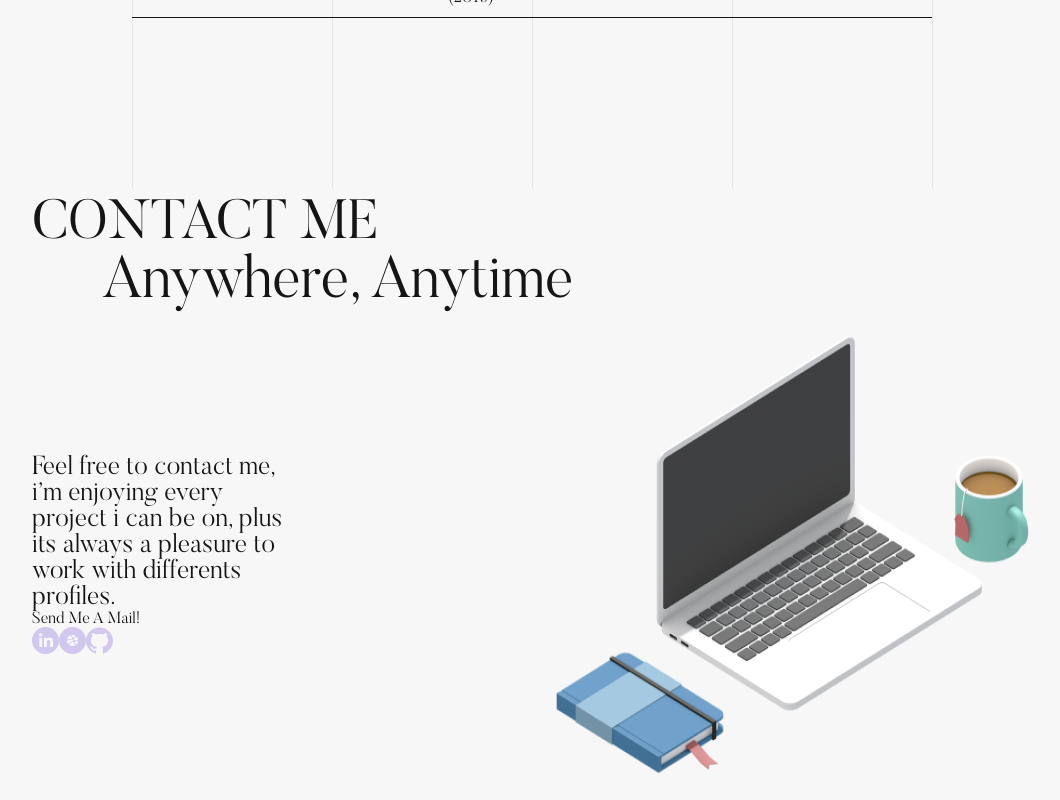
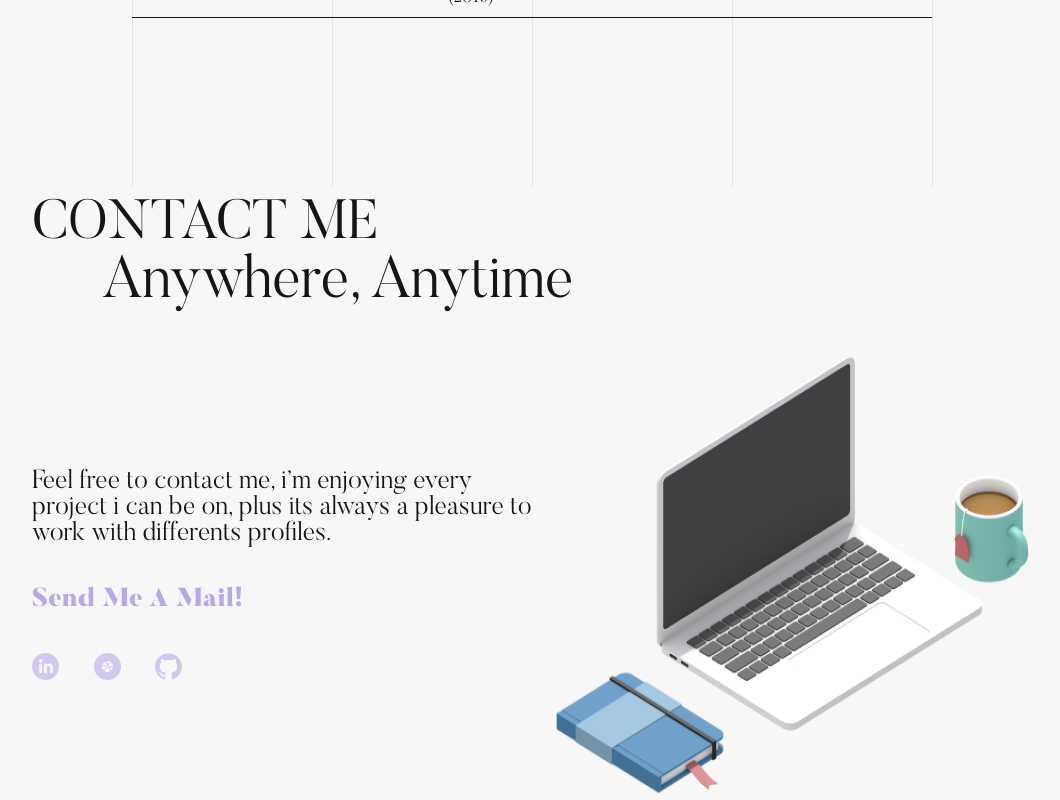
Before and after one commit to MaevaWolff/LinaBLIDI-portfolio, a React (Create React App) app: page / in a window 1280 px wide. Shown: the part 1412-2212 px from the top of the page, without its empty margins (108-1168 px from the left). Built offline with nearby package versions, Linux system fonts and the light colour scheme.

Commit message:
add style just need to same rework of desk

```diff
--- a/src/components/ContactMe/ContactMe.scss
+++ b/src/components/ContactMe/ContactMe.scss
@@ -29,18 +29,46 @@
     }
     &__content{
       display: flex;
-      align-items: center;
+      align-items: flex-start;
       justify-content: space-between;
-      margin-top: 20px;
+      margin-top: 40px;
+      @include medium{
+        align-items: center;
+      }
     }
     &__text{
       font-size: 14px;
-      max-width: 50%;
       @include medium{
         font-size: 20px;
       }
       @include large{
         font-size: 26px;
+      }
+    }
+    &__mail{
+      font-size: 14px;
+      color: var(--primary-color);
+      margin-top: 40px;
+      font-weight: bold;
+      @include medium {
+        font-size: 20px;
+      }
+      @include medium {
+        font-size: 26px;
+      }
+    }
+    &__socials {
+      display: flex;
+      justify-content: space-between;
+      margin-top: 40px;
+      @include medium {
+        width: 150px;
+      }
+      &Links {
+        transition: 0.4s;
+        &:hover {
+          transform: scale(1.4);
+        }
       }
     }
     &__image{
```
